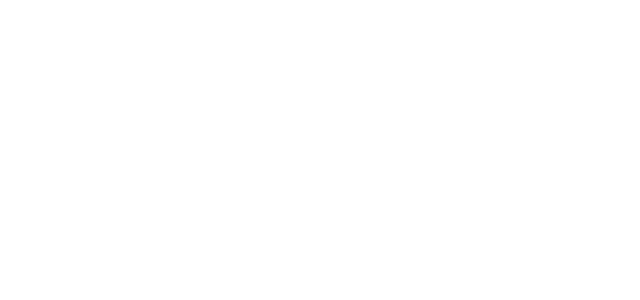
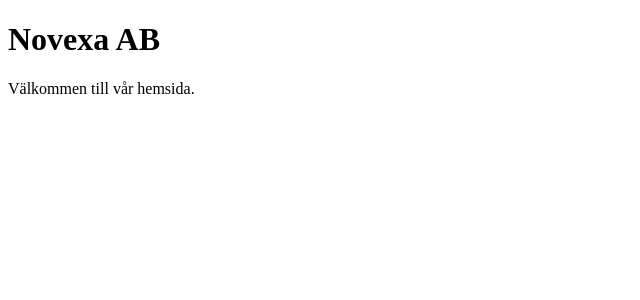
Before and after one commit to Novexa-ab/fronted2, a Next.js app: page / in a window 1280 px wide. Shown: the top 300 px of the page, without its empty margins (0-640 px from the left). Built offline with nearby package versions, Linux system fonts and the light colour scheme.

Commit message:
Update page.tsx

```diff
--- a/app/page.tsx
+++ b/app/page.tsx
@@ -1,12 +1,8 @@
-export const metadata = {
-  title: "Novexa AB",
-  description: "Välkommen till vår hemsida",
-};
-
-export default function RootLayout({ children }: { children: React.ReactNode }) {
+export default function Home() {
   return (
-    <html lang="sv">
-      <body>{children}</body>
-    </html>
+    <main>
+      <h1>Novexa AB</h1>
+      <p>Välkommen till vår hemsida.</p>
+    </main>
   );
 }
```
